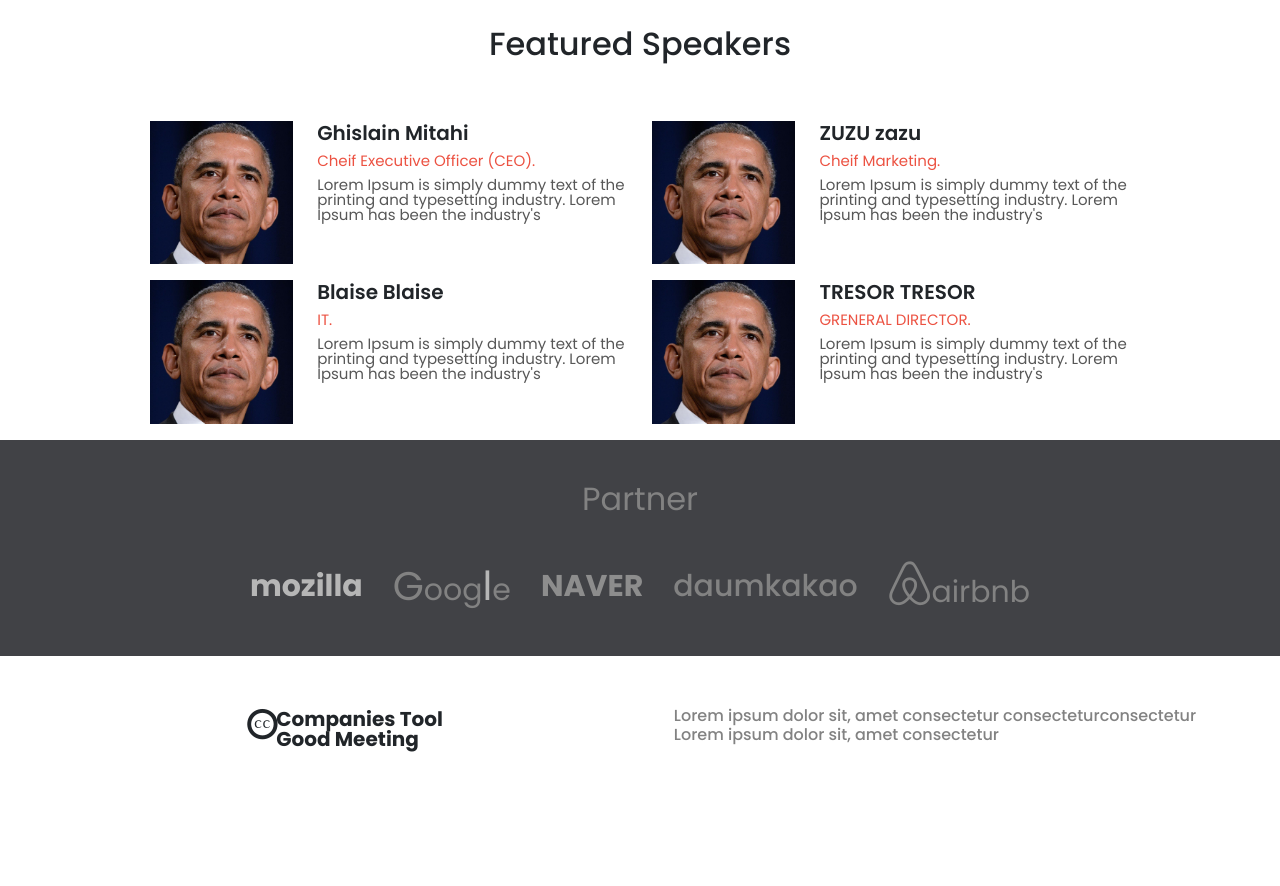
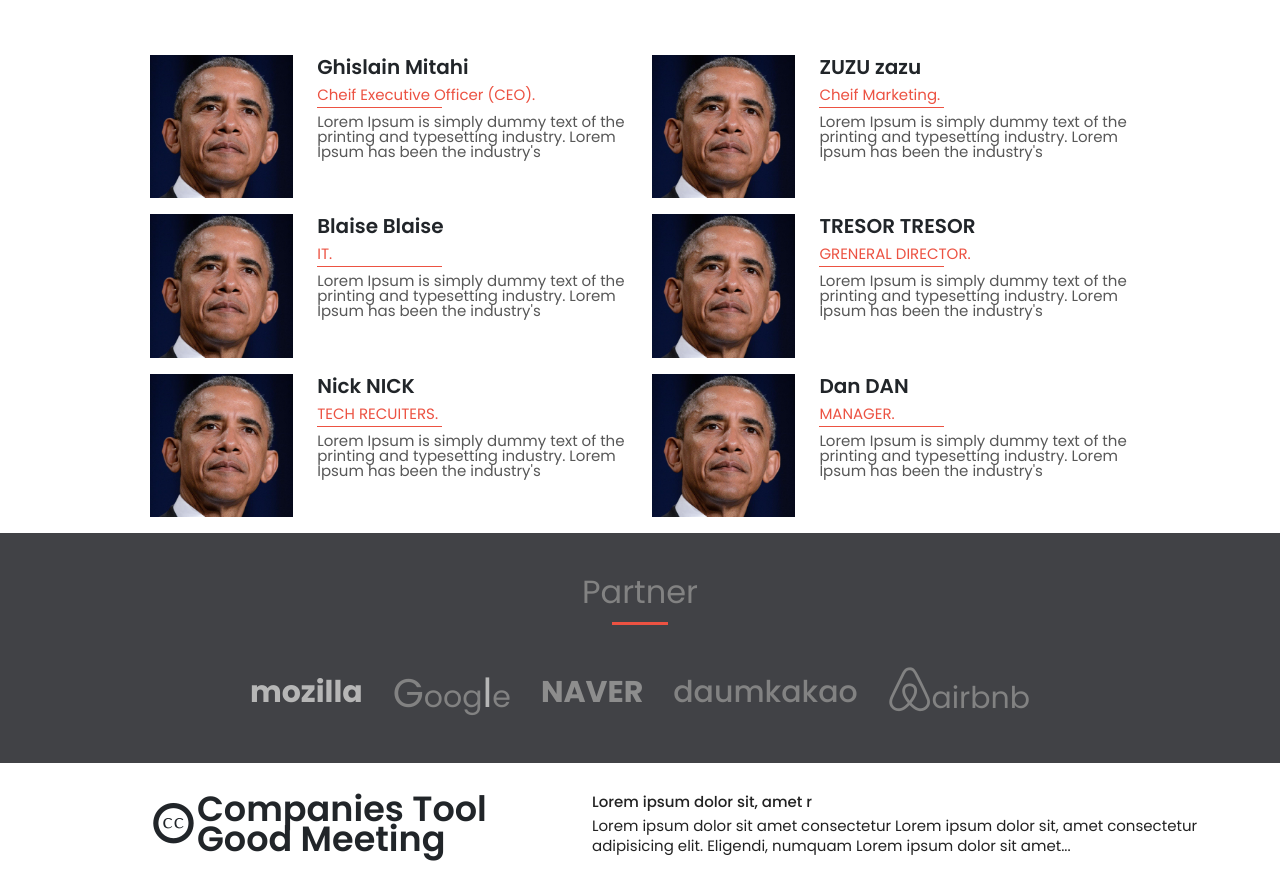
Before and after one commit to GhislainMitahi/conference_cap, a website: page index.html in a window 1280 px wide. Shown: the part 1453-2339 px from the top of the page. Before the commit the page ends 2256 px from the top, so only its background shows below. Drawn offline with nearby package versions, Linux system fonts and the light colour scheme.

Commit message:
apply all changes required by the code reviewer

```diff
--- a/app.js
+++ b/app.js
@@ -58,7 +58,23 @@ const speaker4 = {
   text: "Lorem Ipsum is simply dummy text of the printing and typesetting industry. Lorem Ipsum has been the industry's",
 };
 
-const Speakers = [speaker1, speaker2, speaker3, speaker4];
+const speaker5 = {
+  imageSrc: './assets/barack-obama.jpeg',
+  name: 'Nick NICK',
+  rank: 'TECH RECUITERS',
+  id: 'fithSPeaker',
+  text: "Lorem Ipsum is simply dummy text of the printing and typesetting industry. Lorem Ipsum has been the industry's",
+};
+
+const speaker6 = {
+  imageSrc: './assets/barack-obama.jpeg',
+  name: 'Dan DAN',
+  rank: 'MANAGER',
+  id: 'sixthSPeaker',
+  text: "Lorem Ipsum is simply dummy text of the printing and typesetting industry. Lorem Ipsum has been the industry's",
+};
+
+const Speakers = [speaker1, speaker2, speaker3, speaker4, speaker5, speaker6];
 
 for (let i = 0; i < Speakers.length; i += 1) {
   const speaker = document.createElement('div');
--- a/index.html
+++ b/index.html
@@ -58,10 +58,10 @@
         <div class="container presentation">
         <section class="introduction">
             <p class="hello">"Hello sharing world"</p>
-            <h2 class="main_title">COMPANIES'S TOOL <br> GOOD MEET <br> 2022 </h2>
+            <h2 class="main_title">COMPANIES TOOL <br> GOOD MEET <br> 2022 </h2>
         </section>
         <section class="intro">
-            <h2 class="h"> fixxing linters issues</h2>
+            <h2 class="h"> fixing linters issues</h2>
             <p  class="paragraph">
                Lorem ipsum dolor sit amet consectetur adipisicing elit. Enim, praesentium provident. Id, nihil suscipit nesciunt sed reprehenderit.
             </p>
@@ -133,7 +133,7 @@
             </ul>
         </div>
     </div>
-        <p class="text-white p-ms-3 container d-flex justify-content-center align-items-center join"><a href="#" class="text-white text-decoration-md-underline">Join CST GOOD MEETING 2022</a></p>
+        <p class="text-white p-ms-3 container d-flex justify-content-center align-items-center join"><a href="#" class="text-white text-center">Join CST GOOD MEETING 2022</a></p>
     </section>
 
     <section class="container speakers_cont">
@@ -147,7 +147,7 @@
             </button>
         </div>
     </section>
-    <section class="partner d-none d-md-flex">
+    <section class="partner">
         <h2 class="part_title">Partner</h2>
     <div class="the_list">
         <ul class="partner_list">
@@ -159,19 +159,18 @@
         </ul>
     </div>
     </section>
-    <footer class="footer_index bg-md-dark d-none d-md-flex">
+    <footer class="footer">
         <section class="first_f_section">
         <h2 class="f_icon">
-           <span class="fix_linters_issue">lorem</span> <i class="fa-brands fa-creative-commons"></i>
+            <span class="fix_linters_issue">fixing linters issue</span><i class="fa-brands fa-creative-commons"></i>
         </h2>
         <p class="f_text">
             Companies Tool <br> Good Meeting
         </p>
         </section>
         <section class="second_f_section">
-            <h6>Lorem ipsum dolor sit, amet consectetur
-            consecteturconsectetur<br>
-            Lorem ipsum dolor sit, amet consectetur</h6>
+            <h6>Lorem ipsum dolor sit, amet r</h6>
+            <p class="two">Lorem ipsum dolor sit amet consectetur <span class="md-view">Lorem ipsum dolor sit, amet consectetur adipisicing elit. Eligendi, numquam Lorem ipsum dolor sit amet...</span></p>
         </section>
     </footer>
     <script src="https://cdn.jsdelivr.net/npm/@popperjs/core@2.10.2/dist/umd/popper.min.js" integrity="sha384-7+zCNj/IqJ95wo16oMtfsKbZ9ccEh31eOz1HGyDuCQ6wgnyJNSYdrPa03rtR1zdB" crossorigin="anonymous"></script>
--- a/style.css
+++ b/style.css
@@ -243,6 +243,16 @@ body header {
   color: white;
 }
 
+.pro_title::after {
+  content: " ";
+  height: 3px;
+  display: block;
+  margin-top: 10px;
+  margin-left: 80px;
+  margin-right: 80px;
+  background-color: #ec5242;
+}
+
 .the_program {
   width: 80%;
   height: auto;
@@ -299,6 +309,16 @@ body header {
   gap: 50px;
 }
 
+.feature_title::after {
+  content: " ";
+  height: 3px;
+  display: block;
+  margin-top: 10px;
+  margin-left: 120px;
+  margin-right: 120px;
+  background-color: #ec5242;
+}
+
 .speakers_cont .speaker_cont {
   width: 100%;
 }
@@ -353,6 +373,15 @@ body header {
   line-height: 20px;
 }
 
+.cardbody .rank::after {
+  content: "";
+  display: block;
+  height: 1px;
+  width: 40%;
+  margin-top: 2px;
+  background-color: #ec5242;
+}
+
 .cardbody .cardtext {
   font-size: 15px;
   color: #575757;
@@ -390,6 +419,14 @@ body header {
   text-align: center;
 }
 
+.header .first-section .ab_presentions .ab_intro .ab_title::after {
+  content: " ";
+  display: block;
+  height: 3px;
+  background-color: #ec5242;
+  margin: 8px 150px 0 150px;
+}
+
 .header .first-section .ab_presentions .ab_text {
   border: 2px solid #d3d3d3;
   padding: 20px;
@@ -421,6 +458,14 @@ body header {
   text-align: center;
   font-size: 20px;
   font-weight: 600;
+}
+
+.logo_section .lg_title::after {
+  content: " ";
+  display: block;
+  height: 3px;
+  background-color: #ec5242;
+  margin: 4px 180px 0 180px;
 }
 
 .logo_section .lg_text {
@@ -457,6 +502,14 @@ body header {
   text-align: center;
   font-size: 20px;
   font-weight: 600;
+}
+
+.past_container .p_title::after {
+  content: " ";
+  display: block;
+  height: 3px;
+  background-color: #ec5242;
+  margin: 4px 120px 0 120px;
 }
 
 .past_container .p_text {
@@ -501,6 +554,16 @@ body header {
   text-align: center;
   color: #828282;
   font-weight: 300;
+}
+
+.partner .part_title::after {
+  content: " ";
+  height: 3px;
+  display: block;
+  margin-top: 10px;
+  margin-left: 30px;
+  margin-right: 30px;
+  background-color: #ec5242;
 }
 
 .partner .the_list {
@@ -557,92 +620,66 @@ body header {
   font-size: 30px;
 }
 
-.footer_index {
-  display: flex;
-  justify-content: center;
-  align-items: center;
-  padding: 50px;
-}
-
-.footer_index .first_f_section {
-  width: 50%;
-  display: flex;
-  justify-content: center;
-  align-items: center;
-}
-
-.footer_index .first_f_section .f_icon {
-  display: flex;
-  justify-content: center;
-  align-items: center;
-  font-size: 20px;
-}
-
-.footer_index .first_f_section .fa-brands.fa-creative-commons {
-  font-size: 30px;
-  font-weight: bold;
-}
-
-.footer_index .first_f_section .f_text {
-  font-size: 20px;
-  font-weight: bold;
-  line-height: 20px;
-}
-
-.footer_index .second_f_section {
-  width: 50%;
-  font-size: 15px;
-  color: #828282;
-  display: flex;
-  justify-content: center;
-  align-items: center;
-}
-
 .footer {
   display: flex;
   justify-content: center;
   align-items: center;
   gap: 30px;
   padding: 20px 10px;
-  height: auto;
 }
 
 .footer .first_f_section {
   width: 50%;
   display: flex;
-  justify-content: center;
+  justify-content: flex-start;
   align-items: center;
+  gap: 5px;
+  padding-left: 20px;
+  height: auto;
 }
 
 .footer .first_f_section .f_icon {
   display: flex;
   justify-content: center;
   align-items: center;
-  font-size: 20px;
+  height: 100%;
+  margin-bottom: 0;
 }
 
 .footer .first_f_section .fa-brands.fa-creative-commons {
-  font-size: 25px;
+  font-size: 30px;
   font-weight: 400;
 }
 
 .footer .first_f_section .f_text {
-  font-size: 15px;
+  font-size: 20px;
   font-weight: 500;
-  line-height: 15px;
+  line-height: 20px;
 }
 
 .footer .second_f_section {
   width: 50%;
   display: flex;
-  justify-content: center;
-  align-items: center;
+  flex-direction: column;
+  justify-content: start flex;
+  align-items: flex-start;
+  gap: 5px;
 }
 
 .footer .second_f_section h6 {
-  font-size: 12px;
-  color: #828282;
+  font-size: 15px;
+  color: #222;
   margin-bottom: 0;
+}
+
+.footer .second_f_section .two {
+  font-size: 15px;
+  color: #222;
+  line-height: 20px;
+}
+
+.footer .second_f_section .two .md-view {
+  display: none;
 }
 
 @media only screen and (min-width: 768px) {
@@ -758,18 +795,20 @@ body header {
     display: flex;
     flex-direction: column;
     gap: 20px;
-    padding-left: 190px;
-    padding-top: 150px;
+    padding-left: 50px;
+    padding-top: 80px;
   }
 
   .presentation .introduction .main_title {
     font-size: 70px;
     font-weight: 900;
+    word-spacing: 1.2px;
   }
 
   .presentation .introduction .hello {
     color: #ec5242;
     font-size: 40px;
+    word-spacing: 1.2px;
   }
 
   .intro .paragraph {
@@ -798,23 +837,80 @@ body header {
     width: 40%;
   }
 
-  .footer {
-    background: #414246;
+  #footer_ab {
+    background-color: #3e3e3e;
+  }
+
+  .footer .first_f_section .f_text {
+    font-size: 35px;
+    font-weight: 600;
+    line-height: 30px;
+  }
+
+  #footer_ab .f_text {
+    color: #fff;
+  }
+
+  .footer .first_f_section .f_icon {
+    display: flex;
+    justify-content: center;
+    align-items: center;
+    height: 100%;
+    margin-bottom: 0;
+  }
+
+  #footer_ab .f_icon {
+    color: #fff;
+  }
+
+  .footer .second_f_section h6 {
+    font-size: 15px;
+    color: #222;
+    margin-bottom: 0;
+  }
+
+  .footer .second_f_section .two {
+    font-size: 15px;
+    color: #222;
+    line-height: 20px;
+  }
+
+  #footer_ab .second_f_section h6,
+  #footer_ab .second_f_section .two {
+    color: #fff;
+  }
+
+  .footer .second_f_section .two .md-view {
+    display: inline;
+  }
+
+  #footer_ab .second_f_section .two .md-view {
+    display: inline;
   }
 
   .footer .first_f_section {
-    width: 30%;
+    width: 40%;
+    display: flex;
+    justify-content: center;
+    align-items: center;
+    padding-top: 10px;
+    padding-bottom: 10px;
+  }
+
+  .footer .first_f_section .fa-brands.fa-creative-commons {
+    font-size: 40px;
+    font-weight: 600;
   }
 
   .footer .second_f_section {
-    width: 70%;
+    width: 50%;
     display: flex;
-    justify-content: flex-start;
-    align-items: center;
-  }
-
-  .footer_index {
-    background-color: #fff;
+    flex-direction: column;
+    justify-content: start flex;
+    align-items: flex-start;
+    padding-top: 10px;
+    padding-bottom: 10px;
+    gap: 5px;
   }
 
   .speakers_cont .speaker_cont {
@@ -846,6 +942,13 @@ body header {
     text-decoration: inherit;
   }
 
+  .program .join a::after {
+    content: " ";
+    height: 1px;
+    display: block;
+    background-color: #fff;
+  }
+
   .the_program .program-blox ul .l3 {
     max-width: 100%;
     font-size: 15px;
```
Also changed, not shown: about.html (+5 -6 lines), README.md.
